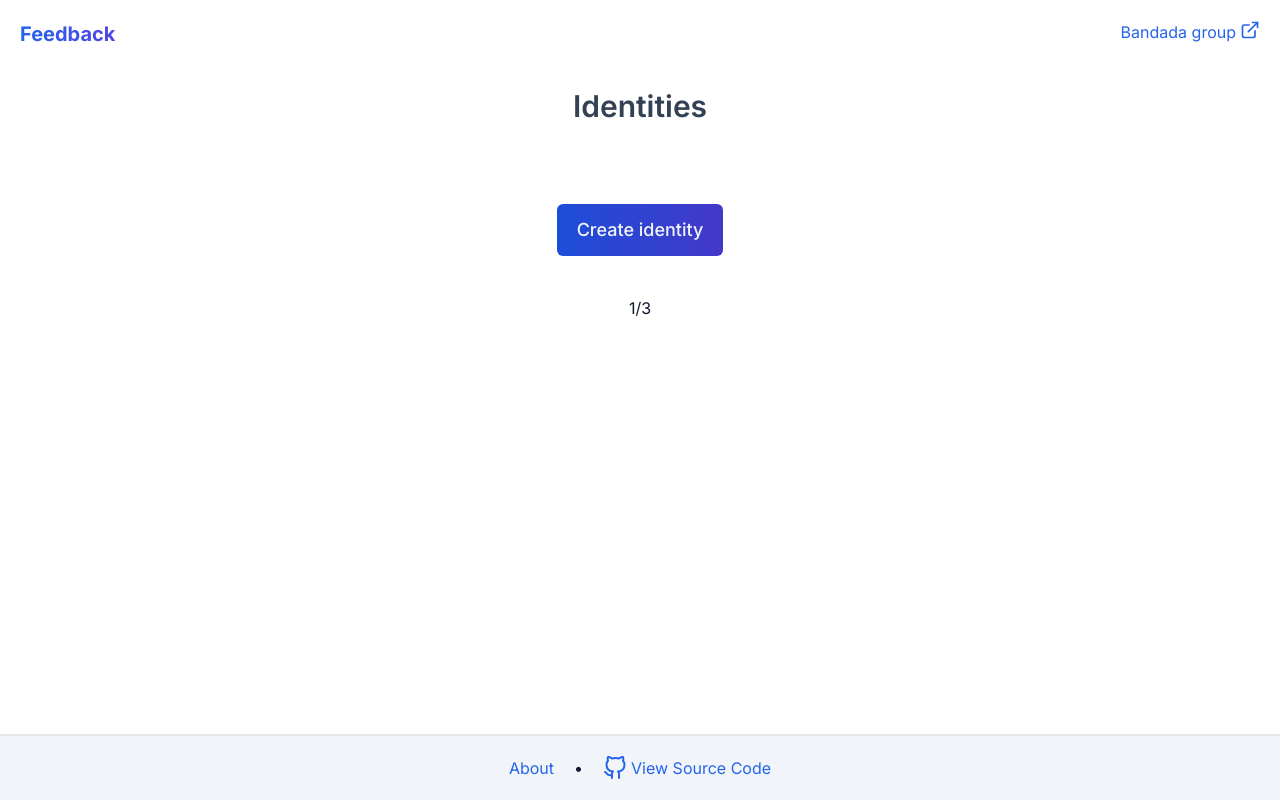
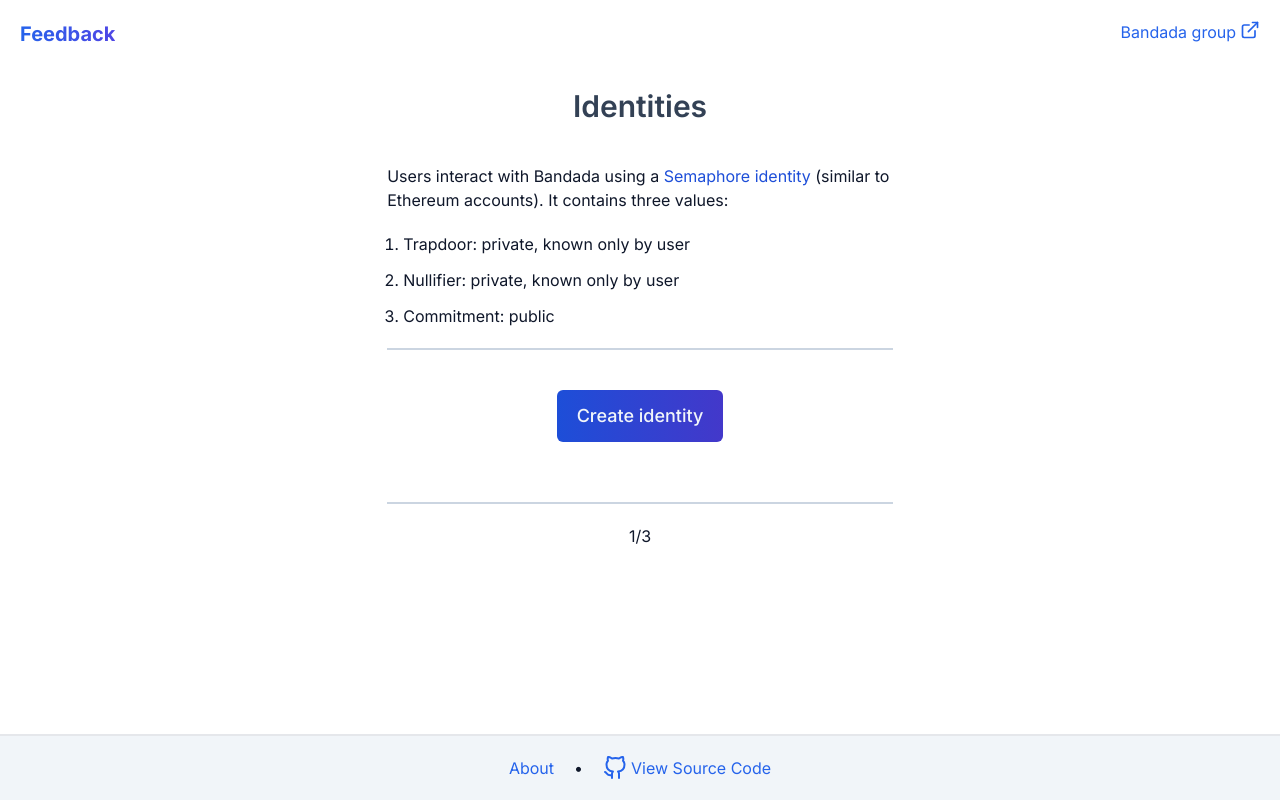
Before and after one commit to bandada-infra/boilerplate, a Next.js app: page / in a window 1280 px wide. Built offline with nearby package versions, Linux system fonts and the light colour scheme; no server answers; what @bandada/api-sdk would draw is missing.

Commit message:
feat: add info

```diff
--- /dev/null
+++ b/components/divider.tsx
@@ -0,0 +1,7 @@
+export default function Divider() {
+  return (
+    <div>
+      <hr className="my-5 h-0.5 border-t-0 bg-slate-300" />
+    </div>
+  )
+}
--- a/components/stepper.tsx
+++ b/components/stepper.tsx
@@ -1,3 +1,5 @@
+import Divider from "./divider"
+
 export type StepperProps = {
   step: number
   onPrevClick?: () => void
@@ -10,6 +12,8 @@
   onNextClick
 }: StepperProps) {
   return (
+    <div>
+      <Divider />
       <div className="flex justify-between mb-3">
         {onPrevClick !== undefined ? (
           <button
@@ -22,9 +26,7 @@
         ) : (
           <span></span>
         )}
-
         <p>{step.toString()}/3</p>
-
         {onNextClick !== undefined ? (
           <button
             className=""
@@ -37,5 +39,6 @@
           <span></span>
         )}
       </div>
+    </div>
   )
 }
--- a/pages/groups.tsx
+++ b/pages/groups.tsx
@@ -3,6 +3,7 @@
 import React, { useCallback, useEffect, useState } from "react"
 import { getGroup, getMembersGroup } from "@/utils/bandadaApi"
 import Stepper from "@/components/stepper"
+import Divider from "@/components/divider"
 
 export default function GroupsPage() {
   const router = useRouter()
@@ -165,7 +166,17 @@
         <div className="flex justify-center items-center">
           <h1 className="text-3xl font-semibold text-slate-700">Groups</h1>
         </div>
-        <div className="flex justify-center items-center mt-20">
+        <div className="flex justify-center items-center mt-10">
+          <span className="lg:w-2/5 md:w-2/4 w-full">
+            <span>
+              Bandada groups are binary Incremental Merkle Trees in which each
+              leaf contains an identity commitment for a user. Groups can be
+              abstracted to represent events, polls, or organizations.
+            </span>
+            <Divider />
+          </span>
+        </div>
+        <div className="flex justify-center items-center mt-10">
           {renderGroup()}
         </div>
         <div className="flex justify-center items-center mt-10">
--- a/pages/index.tsx
+++ b/pages/index.tsx
@@ -4,6 +4,7 @@
 import React, { useEffect, useState } from "react"
 import { getGroup } from "@/utils/bandadaApi"
 import Stepper from "@/components/stepper"
+import Divider from "@/components/divider"
 
 export default function Home() {
   const router = useRouter()
@@ -97,7 +98,29 @@
         <div className="flex justify-center items-center">
           <h1 className="text-3xl font-semibold text-slate-700">Identities</h1>
         </div>
-        <div className="flex justify-center items-center mt-20">
+        <div className="flex justify-center items-center mt-10">
+          <span className="lg:w-2/5 md:w-2/4 w-full">
+            <span>
+              Users interact with Bandada using a{" "}
+              <a
+                className="space-x-1 text-blue-700 hover:underline"
+                href="https://semaphore.pse.dev/docs/guides/identities"
+                target="_blank"
+                rel="noreferrer noopener nofollow"
+              >
+                Semaphore identity
+              </a>{" "}
+              (similar to Ethereum accounts). It contains three values:
+            </span>
+            <ol className="list-decimal pl-4 mt-5 space-y-3">
+              <li>Trapdoor: private, known only by user</li>
+              <li>Nullifier: private, known only by user</li>
+              <li>Commitment: public</li>
+            </ol>
+            <Divider />
+          </span>
+        </div>
+        <div className="flex justify-center items-center mt-5">
           {_identity ? (
             renderIdentity()
           ) : (
--- a/pages/proofs.tsx
+++ b/pages/proofs.tsx
@@ -11,6 +11,7 @@
   decodeBytes32String,
   toBeHex
 } from "ethers"
+import Divider from "@/components/divider"
 
 export default function ProofsPage() {
   const router = useRouter()
@@ -176,7 +177,26 @@
         <div className="flex justify-center items-center">
           <h1 className="text-3xl font-semibold text-slate-700">Groups</h1>
         </div>
-        <div className="flex justify-center items-center mt-20">
+        <div className="flex justify-center items-center mt-10">
+          <span className="lg:w-2/5 md:w-2/4 w-full">
+            <span>
+              Members can anonymously{" "}
+              <a
+                className="space-x-1 text-blue-700 hover:underline"
+                href="https://semaphore.pse.dev/docs/guides/proofs"
+                target="_blank"
+                rel="noreferrer noopener nofollow"
+              >
+                prove
+              </a>{" "}
+              that they are part of a group and that they are generating their
+              own signals. Signals could be anonymous votes, leaks, reviews, or
+              feedback.
+            </span>
+            <Divider />
+          </span>
+        </div>
+        <div className="flex justify-center items-center mt-5">
           {renderFeedback()}
         </div>
         <div className="flex justify-center items-center mt-10">
```
Lines whose indentation alone changed are shown as unchanged.
